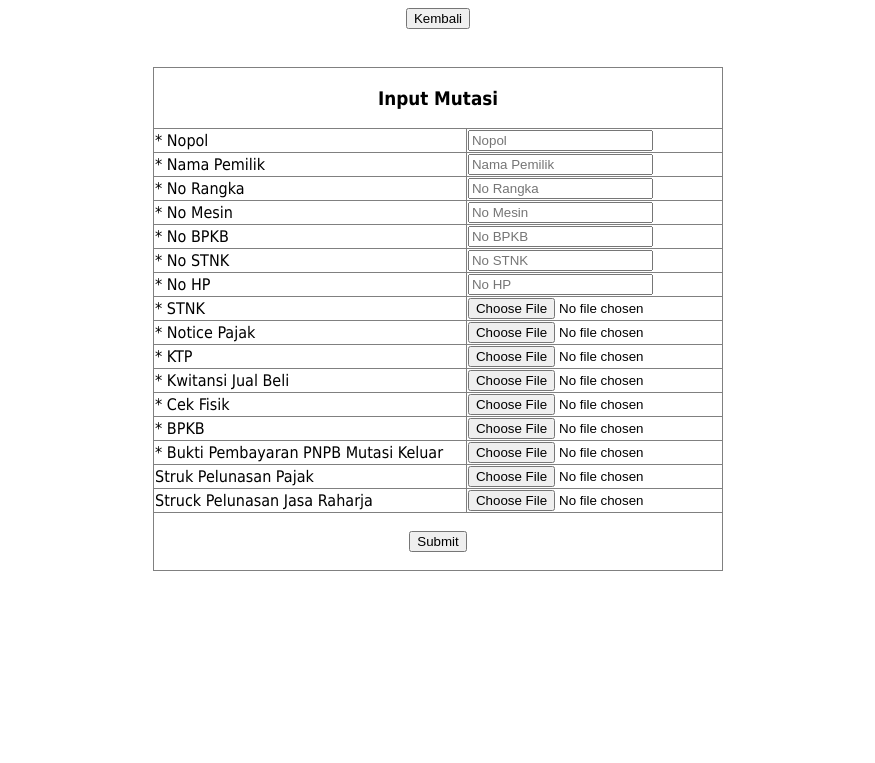
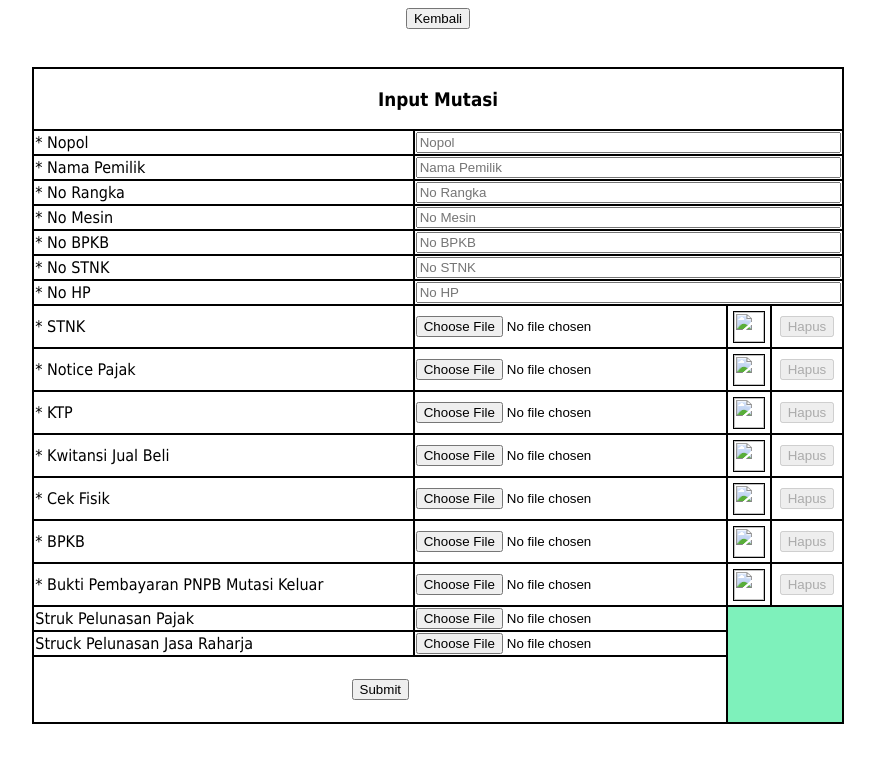
Before and after one commit to ammarfaizi2/mutasi-online, a PHP site: template src/views/input_mutasi/_index.php in a window 1280 px wide. Shown: the top 763 px of the page, without its empty margins (202-1077 px from the left). Run offline with PHP 8.4, Linux system fonts and the light colour scheme; the template is opened without the code that fills it, so the values that code supplies are empty.

Commit message:
Update mutasi view

```diff
--- a/src/views/input_mutasi/_index.php
+++ b/src/views/input_mutasi/_index.php
@@ -3,8 +3,12 @@
 <head>
 <title>Input Mutasi</title>
 <script type="text/javascript">
-	function preview_image(gambar,idpreview){
+	(function(){
+		console.log(JSON.stringify({"aaa":123}));
+	})();
+	function pw(gambar,idpreview, bt, fb){
         var gb = gambar.files;
+        var bt = document.getElementById(bt);
         for (var i = 0; i < gb.length; i++){
             var gbPreview = gb[i];
             var imageType = /image.*/;
@@ -18,11 +22,32 @@
                     };
                 })(preview);
                 reader.readAsDataURL(gbPreview);
+                bt.disabled = false;
+		        bt.addEventListener("click", function(){
+		        	var a = document.getElementById(fb);
+		        	a.value = "";
+		        	bt.disabled = 1;
+		        	document.getElementById(idpreview).src = "";
+		        });
             }else{
                 alert("Type file tidak sesuai!");
+                gambar.value = "";
+                bt.disabled = true;
             }
         }
     }
+    function ck_file(pv, button, id_wg){
+		if (document.getElementById(id_wg).value != "") {
+			pw(document.getElementById(id_wg), pv, button, id_wg);
+		} else {
+			"have_done";
+		}
+	}
+	window.onload = function(){
+		ck_file('stnk_pv','bt_stnk','stnk_file');
+		ck_file('notice_pajak_pv','bt_notice_pajak','notice_pajak_file');
+		ck_file('ktp_pv','bt_ktp','ktp_file');
+	}
 </script>
 <style type="text/css">
 	body {
@@ -32,6 +57,9 @@
 		margin-top:3%;
 	}
 	table {
+		border: 2px solid black;
+		padding: 3px 3px 3px 3px;
+		background-color: #7EF1BB;
 		border-collapse: collapse;
 	}
 	#thd {
@@ -48,6 +76,17 @@
 		margin-top: 3%;
 		margin-bottom: 3%;
 	}
+	.pvw {
+		width: 30px;
+		height: 30px;
+	}
+	th, td {
+		background-color: #fff;
+    	border: 2px solid black;
+	}
+	tr {
+		background-color: #fff;
+	}
 </style>
 </head>
 <body>
@@ -57,27 +96,62 @@
 	</div>
 	<div class="fcg">
 		<form method="post" action="" enctype="multipart/form-data">
-			<table border="1">
+			<table>
 				<thead>
-					<tr><th colspan="2" id="thd"><h3>Input Mutasi</h3></th></tr>
+					<tr><th colspan="4" id="thd"><h3>Input Mutasi</h3></th></tr>
 				</thead>
 				<tbody>
-					<tr><td class="ia">* Nopol</td><td><input type="text" placeholder="Nopol" name="nopol" required></td></tr>
-					<tr><td class="ia">* Nama Pemilik</td><td><input type="text" placeholder="Nama Pemilik" name="nama_pemilik" required></td></tr>
-					<tr><td class="ia">* No Rangka</td><td><input type="text" placeholder="No Rangka" name="no_rangka" required></td></tr>
-					<tr><td class="ia">* No Mesin</td><td><input type="text" placeholder="No Mesin" name="no_mesin" required></td></tr>
-					<tr><td class="ia">* No BPKB</td><td><input type="text" placeholder="No BPKB" name="no_bpkb" required></td></tr>
-					<tr><td class="ia">* No STNK</td><td><input type="text" placeholder="No STNK" name="no_stnk" required></td></tr>
-					<tr><td class="ia">* No HP</td><td><input type="text" placeholder="No HP" name="no_hp" required></td></tr>
+					<tr><td class="ia">* Nopol</td><td colspan="3"><input type="text" size="50" placeholder="Nopol" name="nopol" required></td></tr>
+					<tr><td class="ia">* Nama Pemilik</td><td colspan="3"><input size="50" type="text" placeholder="Nama Pemilik" name="nama_pemilik" required></td></tr>
+					<tr><td class="ia">* No Rangka</td><td colspan="3"><input size="50" type="text" placeholder="No Rangka" name="no_rangka" required></td></tr>
+					<tr><td class="ia">* No Mesin</td><td colspan="3"><input size="50" type="text" placeholder="No Mesin" name="no_mesin" required></td></tr>
+					<tr><td class="ia">* No BPKB</td><td colspan="3"><input size="50" type="text" placeholder="No BPKB" name="no_bpkb" required></td></tr>
+					<tr><td class="ia">* No STNK</td><td colspan="3"><input size="50" type="text" placeholder="No STNK" name="no_stnk" required></td></tr>
+					<tr><td class="ia">* No HP</td><td colspan="3"><input size="50" type="text" placeholder="No HP" name="no_hp" required></td></tr>
 				</tbody>
 				<tbody>
-					<tr><td>* STNK</td><td><input type="file" name="stnk" required></td></tr>
-					<tr><td>* Notice Pajak</td><td><input type="file" name="stnk" required></td></tr>
-					<tr><td>* KTP</td><td><input type="file" name="stnk" required></td></tr>
-					<tr><td style="width: 40%;">* Kwitansi Jual Beli</td><td><input type="file" name="stnk" required></td></tr>
-					<tr><td>* Cek Fisik</td><td><input type="file" name="cek_fisik" required></td></tr>
-					<tr><td>* BPKB</td><td><input type="file" name="bpkb" required></td></tr>
-					<tr><td style="width: 55%;">* Bukti Pembayaran PNPB Mutasi Keluar</td><td><input type="file" name="bukti_pembayaran_pnbp_mutasi_keluar" required></td></tr>
+					<tr>
+						<td>* STNK</td>
+						<td><input type="file" size="10" name="stnk" onchange="pw(this,'stnk_pv','bt_stnk','stnk_file');" id="stnk_file" required></td>
+						<td align="center"><img style="margin-top:10%;border:1px solid black;" src="" class="pvw" id="stnk_pv"></td>
+						<td align="center"><button id="bt_stnk" type="button" disabled>Hapus</button></td>
+					</tr>
+					<tr>
+						<td>* Notice Pajak</td>
+						<td><input type="file" name="notice_pajak" onchange="pw(this,'notice_pajak_pv','bt_notice_pajak','notice_pajak_file');" id="notice_pajak_file" required></td>
+						<td align="center"><img style="margin-top:10%;border:1px solid black;" src="" class="pvw" id="notice_pajak_pv"></td>
+						<td align="center"><button id="bt_notice_pajak" type="button" disabled>Hapus</button></td>
+					</tr>
+					<tr>
+						<td>* KTP</td>
+						<td><input type="file" name="ktp" onchange="pw(this,'ktp_pv','bt_ktp','ktp_file');" id="ktp_file" required></td>
+						<td align="center"><img style="margin-top:10%;border:1px solid black;" src="" class="pvw" id="ktp_pv"></td>
+						<td align="center"><button id="bt_ktp" type="button" disabled>Hapus</button></td>
+					</tr>
+					<tr>
+						<td>* Kwitansi Jual Beli</td>
+						<td><input type="file" name="kwitansi_jual_beli" onchange="pw(this,'kwitansi_jual_beli_pv','bt_kwitansi_jual_beli','kwitansi_jual_beli_file');" id="kwitansi_jual_beli_file" required></td>
+						<td align="center"><img style="margin-top:10%;border:1px solid black;" src="" class="pvw" id="kwitansi_jual_beli_pv"></td>
+						<td align="center"><button id="bt_kwitansi_jual_beli" type="button" disabled>Hapus</button></td>
+					</tr>
+					<tr>
+						<td>* Cek Fisik</td>
+						<td><input type="file" name="cek_fisik" onchange="pw(this,'cek_fisik_pv','bt_cek_fisik','cek_fisik_file');" id="cek_fisik_file" required></td>
+						<td align="center"><img style="margin-top:10%;border:1px solid black;" src="" class="pvw" id="cek_fisik_pv"></td>
+						<td align="center"><button id="bt_cek_fisik" type="button" disabled>Hapus</button></td>
+					</tr>
+					<tr>
+						<td>* BPKB</td>
+						<td><input type="file" name="bpkb" onchange="pw(this,'bpkb_pv','bt_bpkb','bpkb_file');" id="bpkb_file" required></td>
+						<td align="center"><img style="margin-top:10%;border:1px solid black;" src="" class="pvw" id="bpkb_pv"></td>
+						<td align="center"><button id="bt_bpkb" type="button" disabled>Hapus</button></td>
+					</tr>
+					<tr>
+						<td style="width: 47%;">* Bukti Pembayaran PNPB Mutasi Keluar</td>
+						<td><input type="file" name="bukti_pembayaran_pnbp_mutasi_keluar" onchange="pw(this,'bukti_pembayaran_pnbp_mutasi_keluar_pv','bt_bukti_pembayaran_pnbp_mutasi_keluar','bukti_pembayaran_pnbp_mutasi_keluar_file');" id="bukti_pembayaran_pnbp_mutasi_keluar_file" required></td>
+						<td align="center"><img style="margin-top:10%;border:1px solid black;" src="" class="pvw" id="bukti_pembayaran_pnbp_mutasi_keluar_pv"></td>
+						<td align="center"><button id="bt_bukti_pembayaran_pnbp_mutasi_keluar" type="button" disabled>Hapus</button></td>
+					</tr>
 					<tr><td>Struk Pelunasan Pajak</td><td><input type="file" name="struk_pelunasan_pajak"></td></tr>
 					<tr><td>Struck Pelunasan Jasa Raharja</td><td><input type="file" name="struk_pelunasan_jasa_raharja"></td></tr>
 				</tbody>
```
Also changed, not shown: db.sql (+30 -32 lines).
